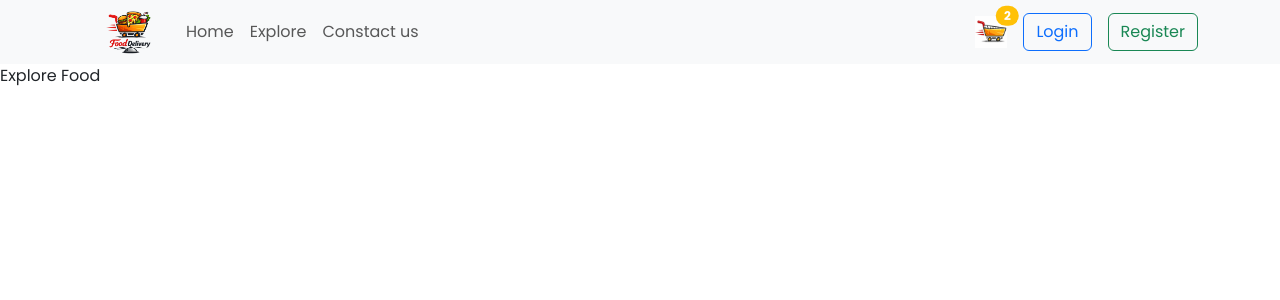
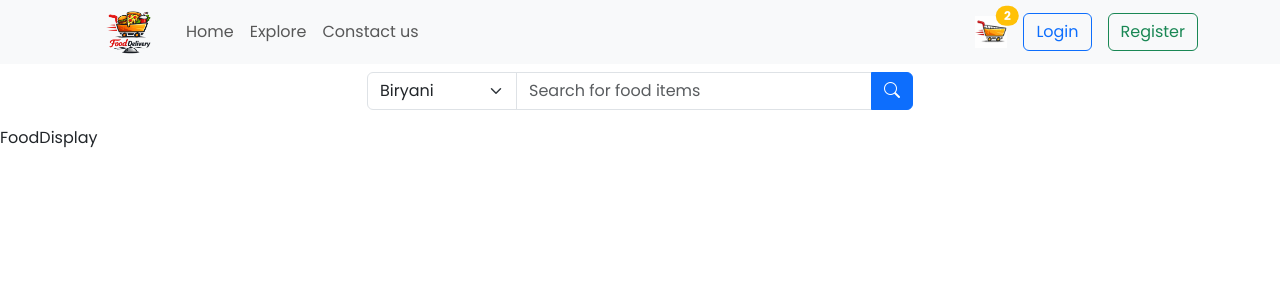
Before and after one commit to nishant22-07/food-delivery-application-frontend, a React app in the folder foodies/: page /explore in a window 1280 px wide. Shown: the top 300 px of the page. Built offline with nearby package versions, Linux system fonts and the light colour scheme; no server answers; the HTML template or start-up script is replaced by a standard one.

Commit message:
add search form and FoodDisplay component to Explore page

```diff
--- a/foodies/src/components/Hader/Header.jsx
+++ b/foodies/src/components/Hader/Header.jsx
@@ -2,14 +2,12 @@ import React from 'react';
 import {Link} from "react-router-dom";
 
 const Header = () => {
-    return (
-        <div className="p-5 mb-4 bg-info-subtle rounded-3 mt-1">
-            <div className="container-fluid py-5">
-                <h1 className="display-5 fw-bold">Order your favourite food here</h1>
-                <p className="col-md-8 fs-4">Discover the best food and drinks in Pune</p>
-                <Link to="/explore" className="btn btn-primary " type="button">Explore Food</Link>
-            </div>
+    return (<div className="p-5 mb-4 bg-info-subtle rounded-3 mt-1">
+        <div className="container-fluid py-5">
+            <h1 className="display-5 fw-bold">Order your favourite food here</h1>
+            <p className="col-md-8 fs-4">Discover the best food and drinks in Pune</p>
+            <Link to="/explore" className="btn btn-primary " type="button">Explore Food</Link>
         </div>
-    )
+    </div>)
 }
 export default Header;
--- a/foodies/src/pages/ExploreFood/Explore.jsx
+++ b/foodies/src/pages/ExploreFood/Explore.jsx
@@ -1,10 +1,34 @@
 import React from 'react';
+import FoodDisplay from "../../components/FoodDisplay/FoodDisplay.jsx";
 
 const Explore = () => {
     return (
-        <div>
-            Explore Food
-        </div>
+        <>
+            <div className="container">
+                <div className="row justify-content-center">
+                    <div className="col-md-6">
+                        <form >
+                            <div className="input-group mb-3">
+                                <select className='form-select mt-2' style={{'maxWidth':'150px'}}>
+                                    <option value='Biryani'> Biryani </option>
+                                    <option value='Burger'> Burger </option>
+                                    <option value='Cakes'> Cakes </option>
+                                    <option value='Ice Creams'> Ice Creams </option>
+                                    <option value='Pizza'> Pizza </option>
+                                    <option value='Rolls'> Rolls </option>
+                                    <option value='Salad'> Salad </option>
+                                </select>
+                                <input type="text" className="form-control mt-2" placeholder="Search for food items"/>
+                                <button className="btn btn-primary mt-2" type="submit">
+                                    <i className="bi bi-search"></i>
+                                </button>
+                            </div>
+                        </form>
+                    </div>
+                </div>
+            </div>
+            <FoodDisplay/>
+        </>
     );
 };
 
--- a/foodies/src/pages/Home/Home.jsx
+++ b/foodies/src/pages/Home/Home.jsx
@@ -7,8 +7,9 @@ const Home = () => {
     return (
         <main className="container">
             <Header></Header>
+
+            <ExploreMenu></ExploreMenu>
             <FoodDisplay/>
-            <ExploreMenu></ExploreMenu>
         </main>
     )
 }
```
